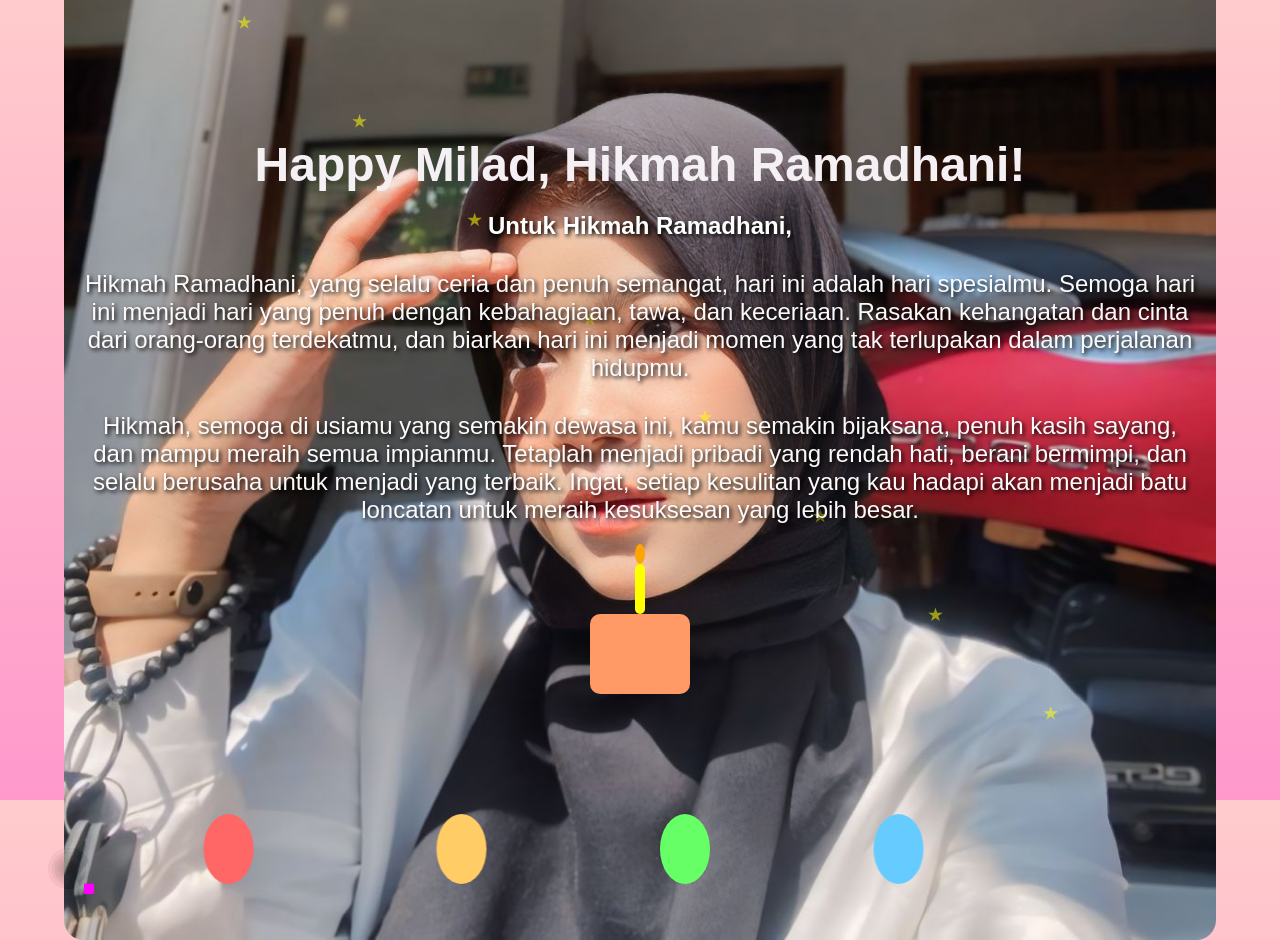
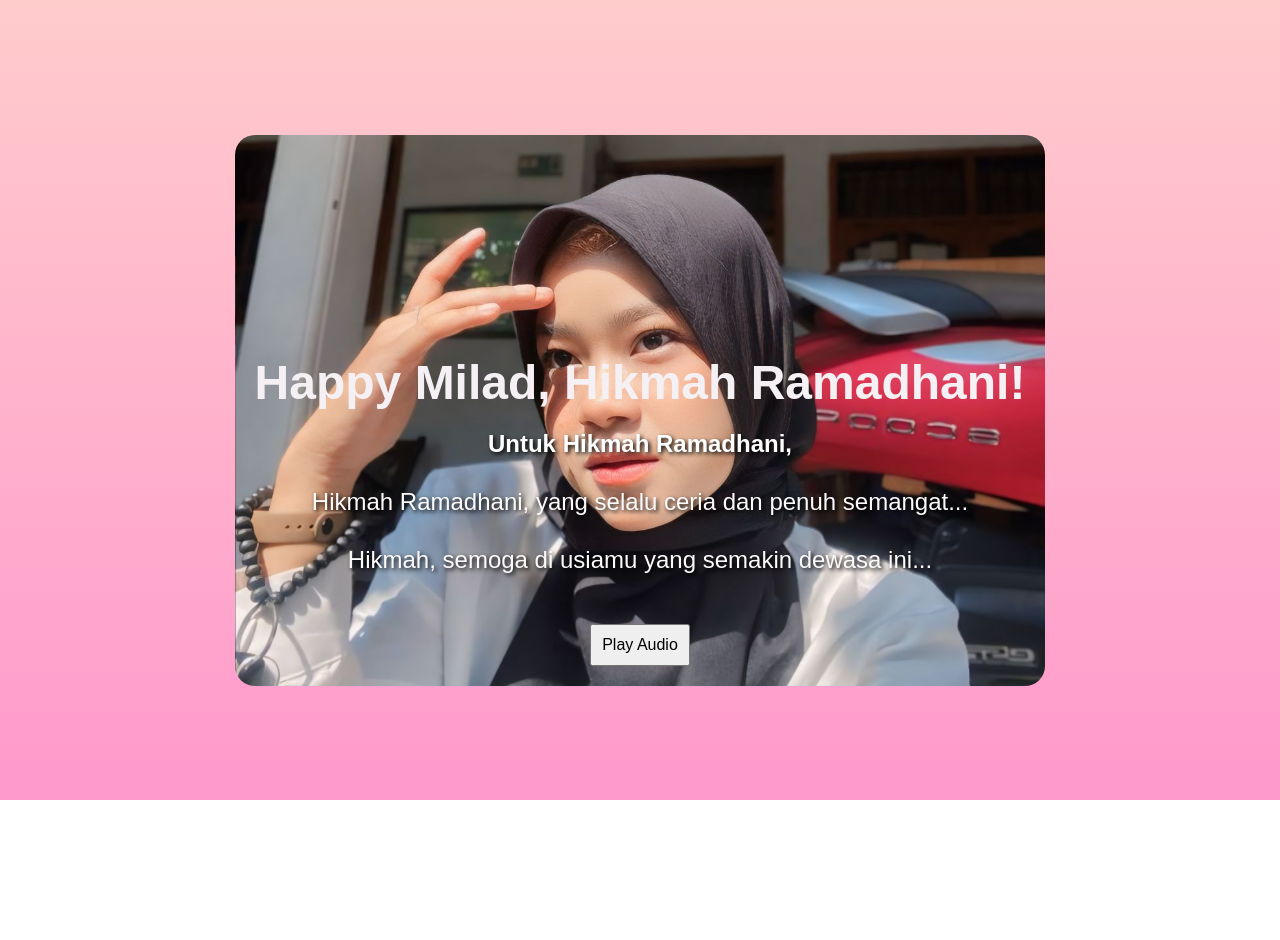
Before and after one commit to HanPut/milad, a plain HTML site: page index.html in a window 1280 px wide. After the commit the page ends 800 px from the top, so only its background shows below. Drawn offline with Linux system fonts and the light colour scheme.

Commit message:
Update index.html

```diff
--- a/index.html
+++ b/index.html
@@ -28,16 +28,15 @@
       position: relative;
       max-width: 90%;
       margin-top: 20px;
+      overflow: hidden; /* Prevent overflow */
+      background-image: url('background.jpg'); /* Use background image */
+      background-size: cover; /* Ensure the background covers the whole area */
+      background-position: center; /* Center the background */
     }
 
-    .container img {
-      width: 100%;
-      height: auto;
-      border-radius: 20px;
-      position: absolute;
-      top: 0;
-      left: 0;
-      z-index: -1;
+    h1, h2, p {
+      position: relative; /* Ensure text is above the image */
+      z-index: 10;
     }
 
     h1 {
@@ -46,15 +45,15 @@
       text-shadow: black;
       font-size: 3rem;
       margin-bottom: 20px;
-      z-index: 10;
       animation: zoomIn 2s ease;
     }
+
     h2 {
-        margin-top: 20px;
-        font-weight: bold;
-        color: white;
-        text-shadow: 2px 2px 4px black;
-        animation: zoomIn 2s ease;
+      margin-top: 20px;
+      font-weight: bold;
+      color: white;
+      text-shadow: 2px 2px 4px black;
+      animation: zoomIn 2s ease;
     }
 
     p {
@@ -63,175 +62,20 @@
       text-shadow: 2px 2px 4px black;
       color: #fcfafa;
       margin-bottom: 30px;
-      z-index: 10;
-      position: relative;
       animation: fadeInUp 2s ease-in-out;
     }
 
-    /* Cake */
-    .cake-container {
-      margin: 30px auto;
-    }
+    /* Cake and Balloon styles (remains the same) */
+    /* Add your cake, balloon, and other styles here */
 
-    .cake {
-      top: 60px;
-      width: 100px;
-      height: 80px;
-      background-color: #ff9966;
-      border-radius: 10px;
-      position: relative;
-      margin: 0 auto;
-    }
-
-    .candle {
-      width: 10px;
-      height: 50px;
-      background-color: yellow;
-      position: absolute;
-      top: -50px;
-      left: 45px;
-      border-radius: 5px;
-    }
-
-    .flame {
-      width: 10px;
-      height: 20px;
-      background-color: orange;
-      position: absolute;
-      top: -70px;
-      left: 45px;
-      border-radius: 50%;
-      animation: flicker 1s infinite;
-    }
-
-    @keyframes flicker {
-      0%, 100% {
-        opacity: 1;
-      }
-      50% {
-        opacity: 0.5;
-      }
-    }
-
-    /* Balloons */
-    .balloons {
-      position: relative;
-      height: 200px;
-      margin-top: 50px;
-      z-index: 10;
-    }
-
-    .balloon {
-      width: 50px;
-      height: 70px;
-      border-radius: 50%;
-      position: absolute;
-      bottom: 0;
-      animation: float 6s ease-in-out infinite, sideToSide 3s infinite;
-      transition: transform 0.3s ease;
-    }
-
-    .balloon1 {
-      background-color: #ff6666;
-      left: 10%;
-      animation-delay: 0s;
-    }
-
-    .balloon2 {
-      background-color: #ffcc66;
-      left: 30%;
-      animation-delay: 1s;
-    }
-
-    .balloon3 {
-      background-color: #66ff66;
-      left: 50%;
-      animation-delay: 0.5s;
-    }
-
-    .balloon4 {
-      background-color: #66ccff;
-      left: 70%;
-      animation-delay: 1.5s;
-    }
-
-    @keyframes float {
-      0% {
-        transform: translateY(0);
-      }
-      50% {
-        transform: translateY(-200px);
-      }
-      100% {
-        transform: translateY(0);
-      }
-    }
-
-    @keyframes sideToSide {
-      0% {
-        transform: translateX(0);
-      }
-      50% {
-        transform: translateX(20px);
-      }
-      100% {
-        transform: translateX(0);
-      }
-    }
-
-    /* Interactivity */
-    .balloon:hover {
-      transform: scale(1.2);
-    }
-
-    /* Confetti */
-    .confetti {
-      position: absolute;
-      width: 10px;
-      height: 10px;
-      background-color: #f0f;
-      box-shadow: 20px 20px 20px rgba(0, 0, 0, 0.2);
-      animation: fall 10s linear infinite;
-    }
-
-    @keyframes fall {
-      0% {
-        transform: translateY(-100vh) rotate(0deg);
-      }
-      100% {
-        transform: translateY(100vh) rotate(360deg);
-      }
-    }
-
-    /* Stars */
-    .star {
-      position: absolute;
-      width: 15px;
-      height: 15px;
-      background: yellow;
-      clip-path: polygon(50% 0%, 61% 35%, 98% 35%, 68% 57%, 79% 91%, 50% 70%, 21% 91%, 32% 57%, 2% 35%, 39% 35%);
-      animation: twinkle 1.5s infinite;
-    }
-
-    @keyframes twinkle {
-      0%, 100% {
-        opacity: 1;
-      }
-      50% {
-        opacity: 0.5;
-      }
-    }
   </style>
 </head>
 <body>
   <div class="container">
-    <img src="background.jpg" alt="Background">
-
     <h1>Happy Milad, Hikmah Ramadhani!</h1>
     <h2>Untuk Hikmah Ramadhani, </h2>
-    <p>Hikmah Ramadhani,  yang selalu ceria dan penuh semangat, hari ini adalah hari spesialmu. Semoga hari ini menjadi hari yang penuh dengan kebahagiaan, tawa, dan keceriaan. Rasakan kehangatan dan cinta dari orang-orang terdekatmu, dan biarkan hari ini menjadi momen yang tak terlupakan dalam perjalanan hidupmu. </p>
-    <p>Hikmah, semoga di usiamu yang semakin dewasa ini, kamu semakin bijaksana, penuh kasih sayang, dan mampu meraih semua impianmu. Tetaplah menjadi pribadi yang rendah hati, berani bermimpi, dan selalu berusaha untuk menjadi yang terbaik. Ingat, setiap kesulitan yang kau hadapi akan menjadi batu loncatan untuk meraih kesuksesan yang lebih besar.
-    </p>
+    <p>Hikmah Ramadhani,  yang selalu ceria dan penuh semangat...</p>
+    <p>Hikmah, semoga di usiamu yang semakin dewasa ini...</p>
 
     <div class="cake-container">
       <div class="cake">
@@ -248,52 +92,22 @@
     </div>
 
     <div class="confetti"></div>
-    <div class="confetti"></div>
-    <div class="confetti"></div>
-    <div class="confetti"></div>
-    <div class="confetti"></div>
-    <div class="confetti"></div>
-    <div class="confetti"></div>
-    <div class="confetti"></div>
-    <div class="confetti"></div>
-    <div class="confetti"></div>
+    <!-- Add star elements here -->
 
-    <div class="star" style="top: 10%; left: 15%;"></div>
-    <div class="star" style="top: 20%; left: 25%;"></div>
-    <div class="star" style="top: 30%; left: 35%;"></div>
-    <div class="star" style="top: 40%; left: 45%;"></div>
-    <div class="star" style="top: 50%; left: 55%;"></div>
-    <div class="star" style="top: 60%; left: 65%;"></div>
-    <div class="star" style="top: 70%; left: 75%;"></div>
-    <div class="star" style="top: 80%; left: 85%;"></div>
+    <button id="playAudio" style="margin-top: 20px; padding: 10px; font-size: 16px;">Play Audio</button>
+    <audio id="birthdayAudio" src="SelamatUlangTahun.mp3" loop></audio>
   </div>
-  <audio autoplay loop
-  src="SelamatUlangTahun.mp3" autoplay></audio>
+
   <script>
     window.onload = function() {
-      // Function to burst balloon
-      function burstBalloon(balloon) {
-        balloon.style.transition = "transform 0.3s ease";
-        balloon.style.transform = "scale(0)";
-        setTimeout(() => {
-          balloon.style.display = "none";
-        }, 300);
-      }
+      const audio = document.getElementById('birthdayAudio');
+      const playButton = document.getElementById('playAudio');
 
-      // Event listener for balloon burst on click
-      document.querySelectorAll('.balloon').forEach(balloon => {
-        balloon.addEventListener('click', () => burstBalloon(balloon));
+      playButton.addEventListener('click', function() {
+        audio.play();
       });
-      function getRandomColor() {
-        const colors = ['#ff6666', '#ffcc66', '#66ff66', '#66ccff', '#ff99cc'];
-        return colors[Math.floor(Math.random() * colors.length)];
-      }
 
-      // Add click event to existing balloons
-      const balloons = document.querySelectorAll('.balloon');
-      balloons.forEach(balloon => {
-        balloon.addEventListener('click', () => burstBalloon(balloon));
-      });
+      // Other JavaScript interactions (balloon bursting etc.)
     };
   </script>
 </body>
```
